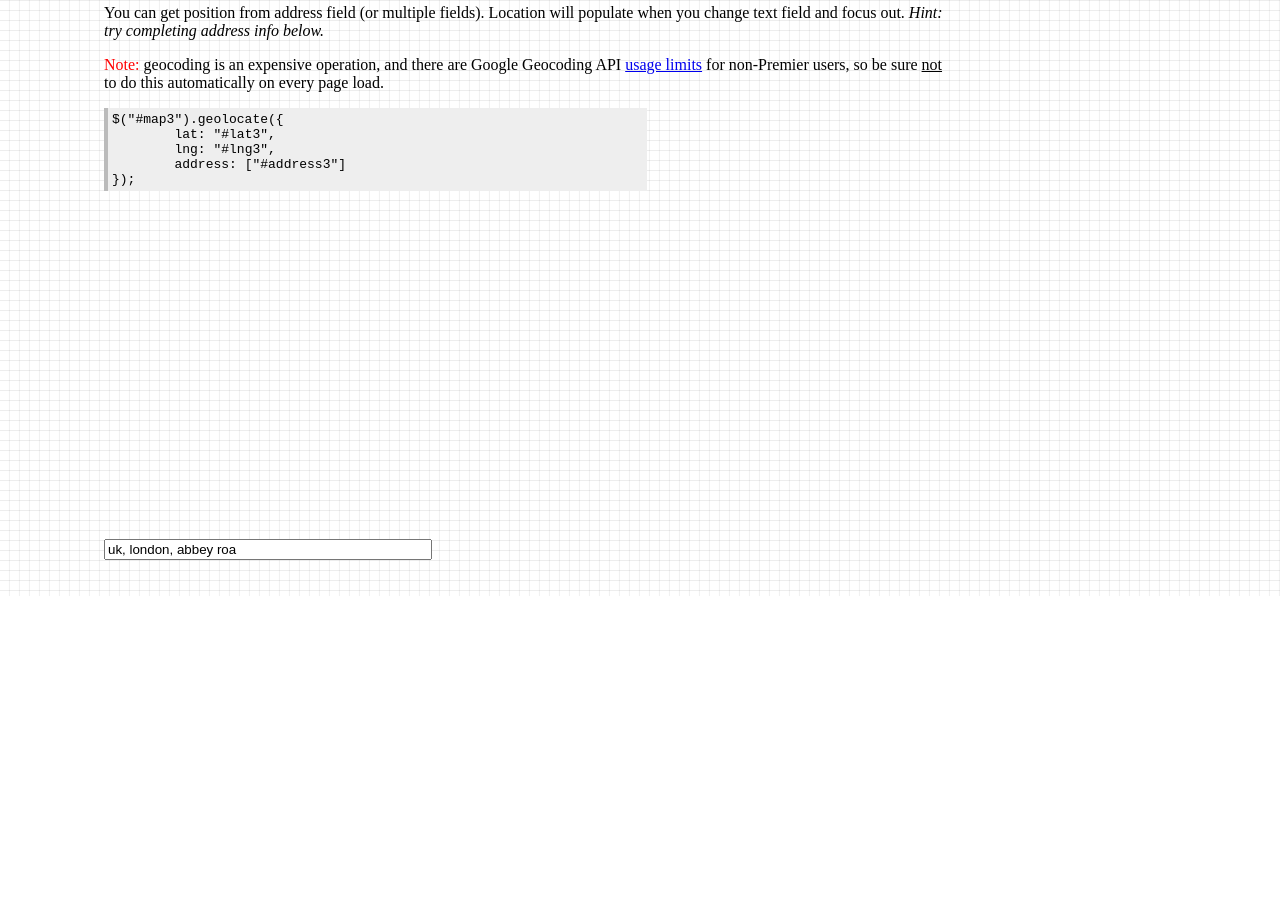
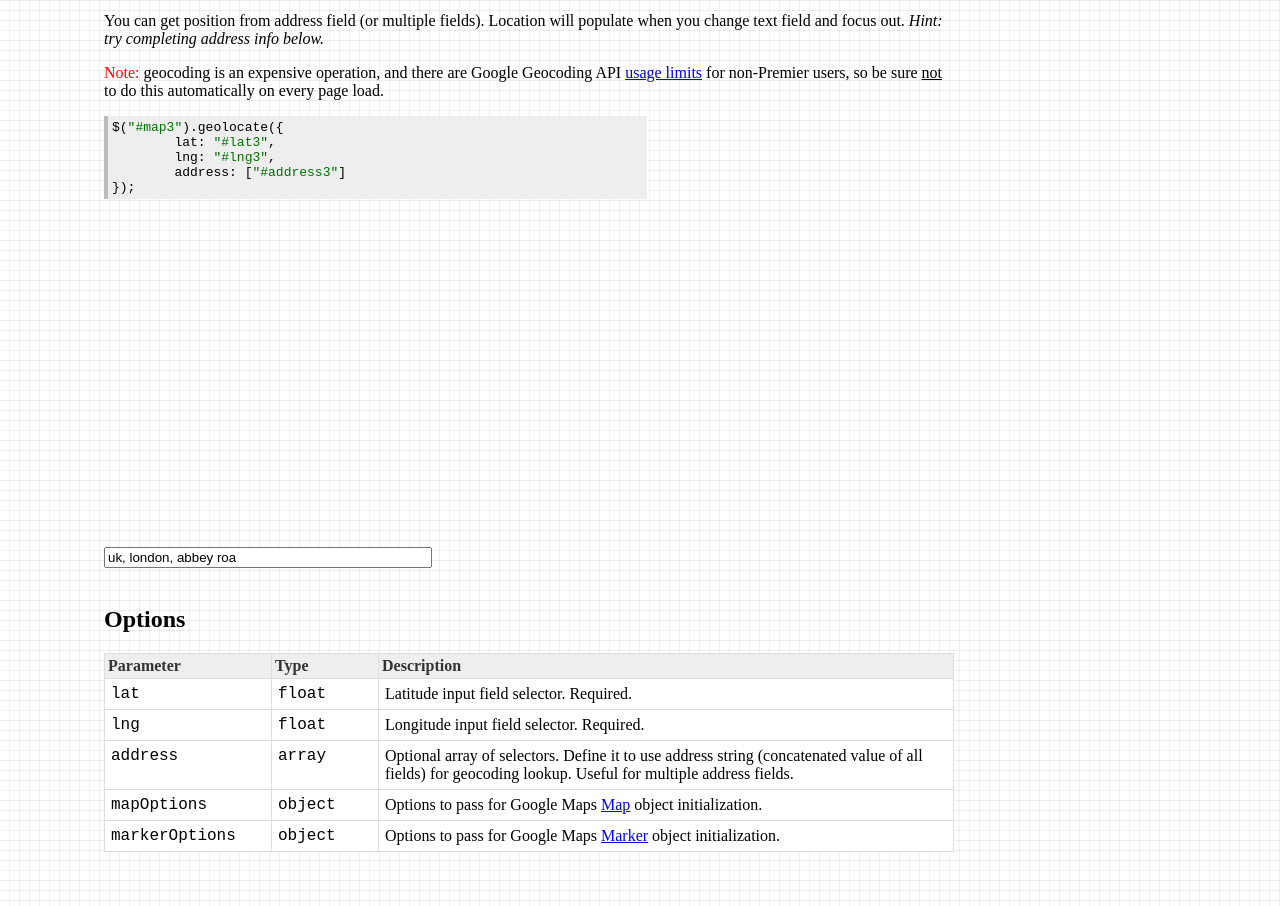
Before and after one commit to miloss/jquery-geolocation-edit, a plain HTML site: page index.html in a window 1280 px wide. Shown: the part 1339-2245 px from the top of the page. Before the commit the page ends 1935 px from the top, so only its background shows below. Drawn offline with Linux system fonts and the light colour scheme; some packages are replaced by stand-ins of ours.

Commit message:
adding minimized version and options table

```diff
--- a/index.html
+++ b/index.html
@@ -29,6 +29,10 @@ pre {
 
 .smaller {
 	font-size: small;
+}
+
+table td {
+	padding: 3px;
 }
 
 /*
@@ -87,6 +91,41 @@ h1 {
 	width: 151px;
 }
 
+.string { color: #007000; }
+.number { color: darkred; }
+.boolean { color: blue; }
+.null { color: magenta; }
+
+table.options {
+	width: 100%;
+	border-collapse: collapse;
+  border-spacing: 0;
+  background-color: #fff;
+}
+
+table.options th {
+	background-color: #eee;
+  border: 1px solid #ddd;
+	color: #333;
+	text-align: left;
+	padding: 3px;
+}
+
+table.options tr {
+	margin-bottom: 2px;
+}
+
+table.options td {
+	border: 1px solid #ddd;
+	padding: 6px;
+	vertical-align: top;
+}
+
+td.mono {
+	font-family: monospace;
+  font-size: 12pt;
+}
+
 </style>
 
 
@@ -116,6 +155,31 @@ $(document).ready(function () {
 		address: ["#address3"]
 	});
 
+
+	// highlight code
+	$.each($('pre'), function(){
+		var newhtml = js_highlight( $(this).html() );
+		$(this).html( newhtml );
+	});
+
+
+	function js_highlight(inp) {
+		var input = inp;
+		input = input.replace(/("(\\u[a-zA-Z0-9]{4}|\\[^u]|[^\\"])*"|\b(true|false|null)\b|-?\d+(?:\.\d*)?(?:[eE][+\-]?\d+)?)/g , function (match) {
+			var cls = 'number';
+			if (/^"/.test(match)) {
+				cls = 'string';
+			} else if (/true|false/.test(match)) {
+				cls = 'boolean';
+			} else if (/null/.test(match)) {
+				cls = 'null';
+			}
+			return '<span class="' + cls + '">' + match + '</span>';
+		});
+
+		return input;
+	}
+
 });
 </script>
 
@@ -129,7 +193,7 @@ $(document).ready(function () {
 	<h1>jquery-geolocation-edit</h1>
 
 	<p>Let's say you are building a CMS, or for some reason you want to add geographic location(s)
-	to something you manage. Do you feel that instead of editing <em>Lattitude</em> and <em>Longitude</em> manually
+	to something you manage. Do you feel that instead of editing <em>Latitude</em> and <em>Longitude</em> manually
 	it would be nicer to have simple <a target="_blank" href="http://code.google.com/apis/maps/documentation/javascript/">Google Maps</a>
 	window for such thing? Maybe even
 	<a target="_blank" href="http://code.google.com/apis/maps/documentation/geocoding/">address geocoding</a>?
@@ -203,6 +267,51 @@ $(document).ready(function () {
 	<input type="hidden" id="lng3" value="2.35">
 	<input type="text" id="address3" value="uk, london, abbey roa">
 
+	<br/><br/>
+	<h2>Options</h2>
+	<a name="options"></a>
+
+	<table class="options"><tbody>
+	<tr>
+		<th style="width: 160px;">Parameter</th>
+		<th style="width: 100px;">Type</th>
+		<th>Description</th>
+	</tr>
+
+	<tr>
+		<td class="mono">lat</td>
+		<td class="mono">float</td>
+		<td>Latitude input field selector. Required.</td>
+	</tr>
+
+	<tr>
+		<td class="mono">lng</td>
+		<td class="mono">float</td>
+		<td>Longitude input field selector. Required.</td>
+	</tr>
+
+	<tr>
+		<td class="mono">address</td>
+		<td class="mono">array</td>
+		<td>Optional array of selectors. Define it to use address string (concatenated value of all fields)
+		for geocoding lookup. Useful for multiple address fields.</td>
+	</tr>
+
+	<tr>
+		<td class="mono">mapOptions</td>
+		<td class="mono">object</td>
+		<td>Options to pass for Google Maps <a href="http://code.google.com/apis/maps/documentation/javascript/reference.html#MapOptions" target="_blank">Map</a> object initialization.</td>
+	</tr>
+
+	<tr>
+		<td class="mono">markerOptions</td>
+		<td class="mono">object</td>
+		<td>Options to pass for Google Maps <a href="http://code.google.com/apis/maps/documentation/javascript/reference.html#MarkerOptions" target="_blank">Marker</a> object initialization.</td>
+	</tr>
+
+
+	</tbody></table>
+
 	<br/><br/><br/>
 
 </body>
```
